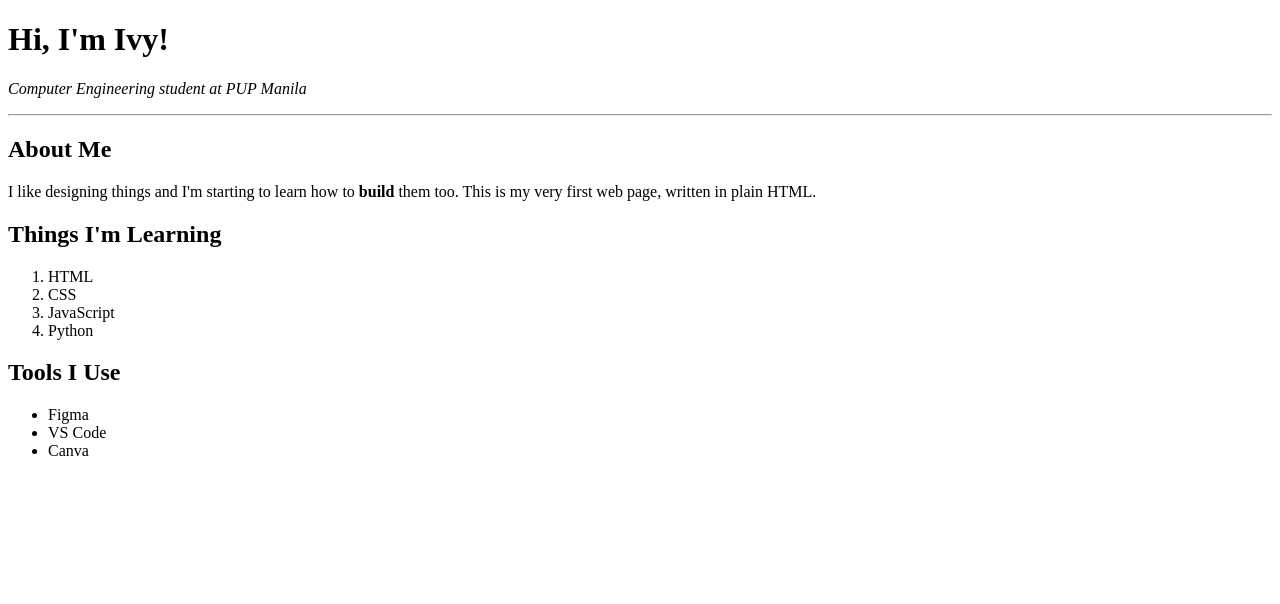
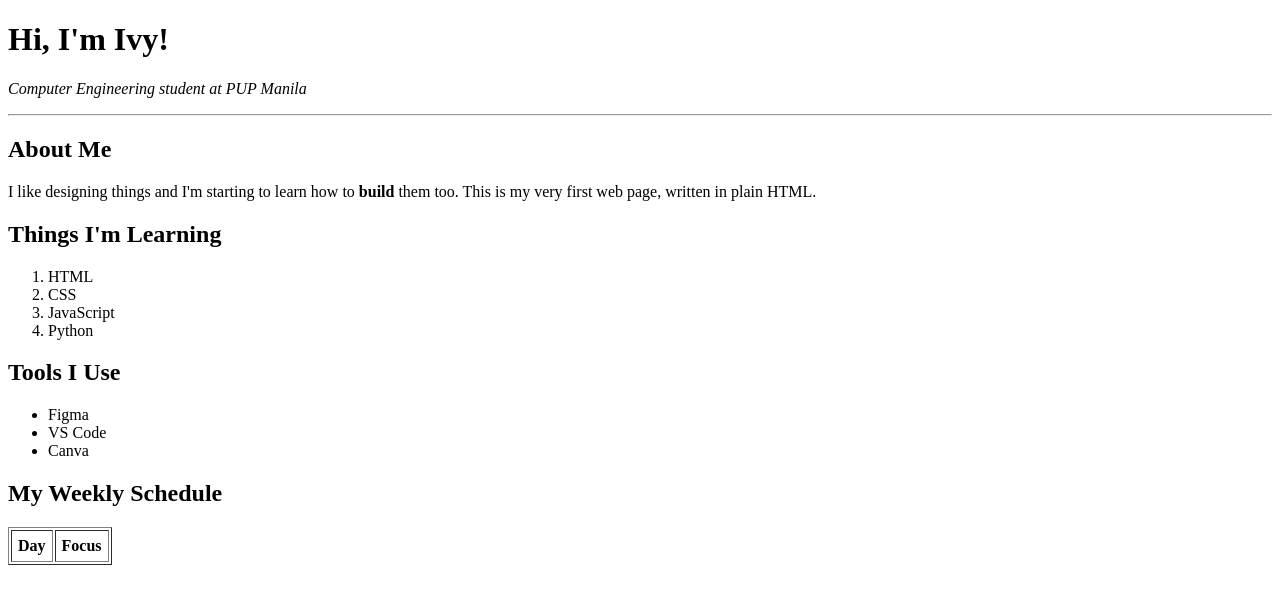
Before and after one commit to cowniv/01-html-about-me, a plain HTML site: page index.html in a window 1280 px wide. Drawn offline with Linux system fonts and the light colour scheme.

Commit message:
feat: structure weekly schedule table

```diff
--- a/index.html
+++ b/index.html
@@ -36,5 +36,16 @@
       <li>Canva</li>
     </ul>
   </section>
+
+  <section>
+    <h2>My Weekly Schedule</h2>
+    <table border="1" cellpadding="6">
+      <thead>
+        <tr><th>Day</th><th>Focus</th></tr>
+      </thead>
+      <tbody>
+      </tbody>
+    </table>
+  </section>
 </body>
 </html>
```
